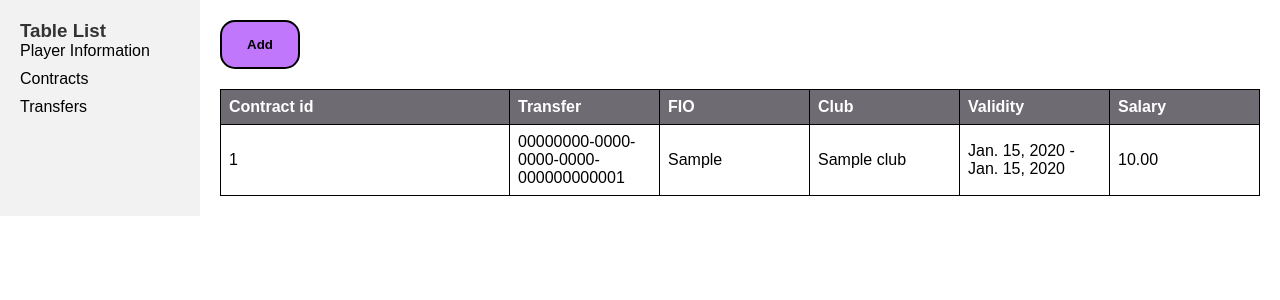
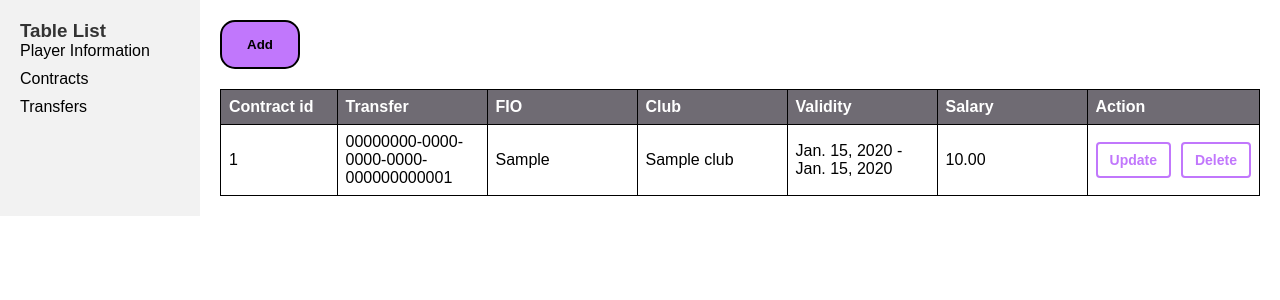
Before and after one commit to Alexxxem/TransferHub, a Django app: page /profile/ in a window 1280 px wide, after a click on "Contracts". Shown: the part 88-388 px from the top of the page. Run offline with Django 4.2, Linux system fonts and the light colour scheme; a user stored in the database is signed in; tables that the repository leaves empty hold one stand-in row (values such as "Sample post").

Commit message:
add update function for contract

```diff
--- a/myapp/app/templates/app/profile.html
+++ b/myapp/app/templates/app/profile.html
@@ -87,6 +87,7 @@
                         <th>Club</th>
                         <th>Validity</th>
                         <th>Salary</th>
+                        <th>Action</th>
                     </tr>
                 </thead>
                 <tbody>
@@ -98,6 +99,12 @@
                             <td>{{ contract.club}}</td>
                             <td>{{ contract.start_date }} - {{ contract.end_date }}</td>
                             <td>{{ contract.salary }}</td>
+                            <td>
+                                <div class="btn-container">
+                                    <a class="btn-common btn-update" href="{% url 'app:update_contract' contract.contract_id %}">Update</a>
+                                    <a class="btn-common btn-delete" href="{% url 'app:delete_contract' contract.contract_id %}">Delete</a>
+                                </div>
+                            </td>
                         </tr>
                     {% endfor %}
                 </tbody>
--- a/myapp/app/urls.py
+++ b/myapp/app/urls.py
@@ -11,6 +11,8 @@ urlpatterns = [
     path("login/", LoginPage.as_view(), name='login'),
     path("logout/", views.logout_user, name='logout'),
     path("profile/update_player/<str:pk>/", views.update_player, name='update_player'),
+    path("profile/update_contract/<str:pk>/", views.update_contract, name='update_contract'),
     path('profile/delete/<str:pk>/', views.delete_player, name='delete_player'),
+    path('profile/delete/<str:pk>/', views.delete_contract, name='delete_contract'),
 
 ]
--- a/myapp/app/views.py
+++ b/myapp/app/views.py
@@ -89,19 +89,45 @@ def update_player(request, pk):
     return render(request, 'app/update_form.html', context)
 
 
+def update_contract(request, pk):
+    contract = get_object_or_404(Contract, contract_id=pk)
+
+    if request.method == 'POST':
+        form = ContractForm(request.POST, instance=contract)
+        if form.is_valid():
+            form.save()
+            return redirect('app:profile')
+    else:
+        form = ContractForm(instance=contract)
+
+    context = {
+        "form": form,
+    }
+    return render(request, 'app/update_form.html', context)
+
+
 def delete_player(request, pk):
-    # Retrieve the player object or return a 404 response if not found
     player = get_object_or_404(Player, pk=pk)
 
     if request.method == 'POST':
-        # If the request method is POST, it means the user has confirmed the deletion
         player.delete()
-        # Redirect to a success page or another appropriate view after deletion
-        return redirect('app:profile')  # Replace 'app:index' with the desired URL
+        return redirect('app:profile')
 
-    # If the request method is GET, render a confirmation page
     context = {
         'player': player,
+    }
+    return render(request, 'app/delete.html', context)
+
+
+def delete_contract(request, pk):
+    contract = get_object_or_404(Contract, pk=pk)
+
+    if request.method == 'POST':
+        contract.delete()
+        return redirect('app:profile')
+
+    context = {
+        'contract': contract,
     }
     return render(request, 'app/delete.html', context)
 
```
